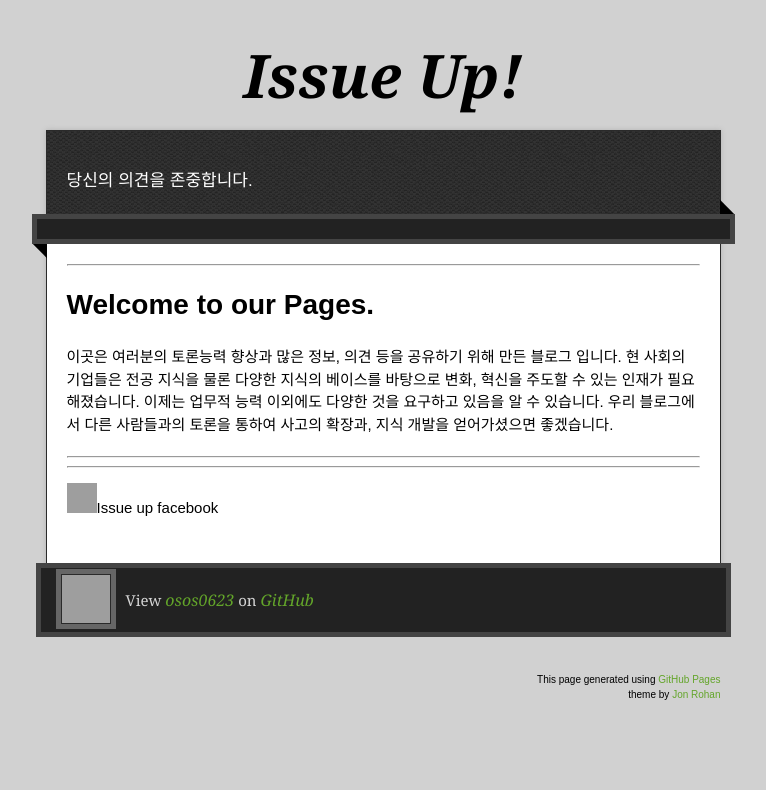
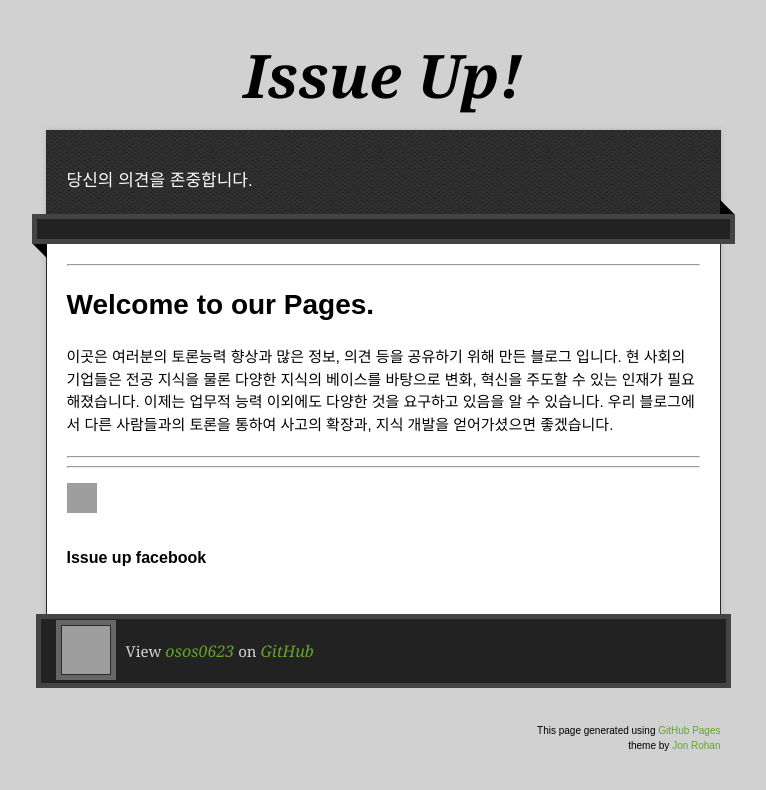
Before and after one commit to osos0623/osos0623.github.com, a Jekyll site: the page index.html, which Jekyll copies as it is, in a window 1280 px wide. Shown: the top 790 px of the page, without its empty margins (257-1023 px from the left). Built offline with Jekyll 4.4.1, drawn with Linux system fonts in a browser that asks for light colours; nearby versions of some CDN libraries; grey boxes are pictures that could not be loaded.

Commit message:
Update index.html

```diff
--- a/index.html
+++ b/index.html
@@ -50,7 +50,7 @@
 
  <div class="facebook">
 
-      <p><a href="https://facebook.com/issueup" class="facebook"><img src="http://cfile3.uf.tistory.com/image/194F09384FB888540ABBD6" width="30" height="30"></a>Issue up facebook</a></p>
+      <p><a href="https://facebook.com/issueup" class="facebook"><img src="http://cfile3.uf.tistory.com/image/194F09384FB888540ABBD6" width="30" height="30"></a><h5>Issue up facebook</h5></a></p>
 
       </div>
 
```
